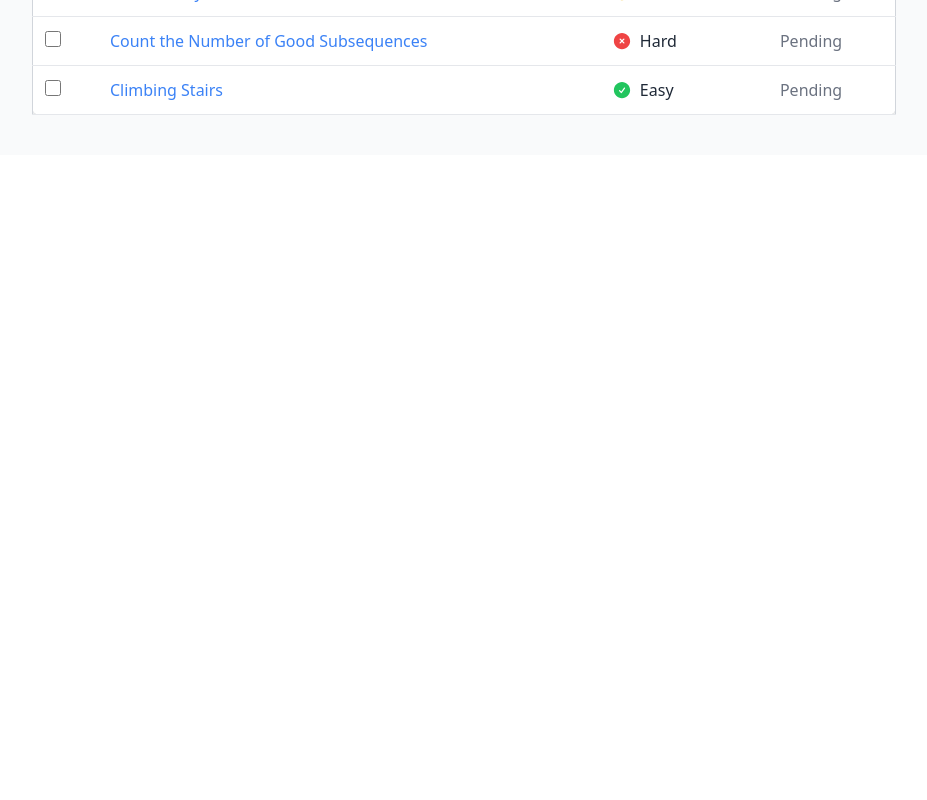
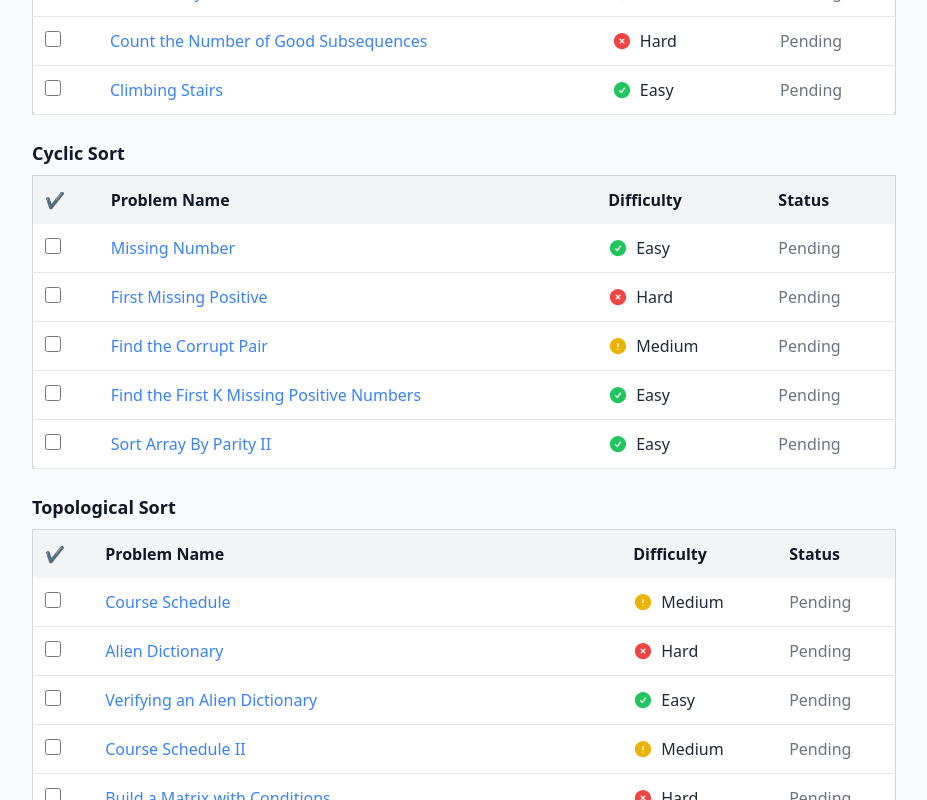
Before and after one commit to hey-shashikant/Programming-Patterns, a React (Create React App) app: page / in a window 1280 px wide. Shown: the part 7600-8400 px from the top of the page, without its empty margins (176-1103 px from the left). Before the commit the page ends 7755 px from the top, so only its background shows below. Built offline with nearby package versions, Linux system fonts and the light colour scheme.

Commit message:
Topological sort

```diff
--- a/src/data/PatternData.js
+++ b/src/data/PatternData.js
@@ -202,6 +202,30 @@ const PatternData = [
     { id: "p125", name: "Count the Number of Good Subsequences", link: "https://leetcode.com/problems/number-of-unique-good-subsequences/", difficulty: "Hard", done: false },
     { id: "p126", name: "Climbing Stairs", link: "https://leetcode.com/problems/climbing-stairs/description/", difficulty: "Easy", done: false }
   ]
+},
+{
+  id: 14,
+  name: "Cyclic Sort",
+  problems: [
+    { id: "p127", name: "Missing Number", link: "https://leetcode.com/problems/missing-number/", difficulty: "Easy", done: false },
+    { id: "p128", name: "First Missing Positive", link: "https://leetcode.com/problems/first-missing-positive/", difficulty: "Hard", done: false },
+    { id: "p129", name: "Find the Corrupt Pair", link: "https://leetcode.com/problems/count-number-of-bad-pairs/description/", difficulty: "Medium", done: false },
+    { id: "p130", name: "Find the First K Missing Positive Numbers", link: "https://leetcode.com/problems/kth-missing-positive-number/", difficulty: "Easy", done: false },
+    { id: "p131", name: "Sort Array By Parity II", link: "https://leetcode.com/problems/sort-array-by-parity-ii/description/", difficulty: "Easy", done: false }
+  ]
+},
+{
+  id: 15,
+  name: "Topological Sort",
+  problems: [
+    { id: "p132", name: "Course Schedule", link: "https://leetcode.com/problems/course-schedule/description/", difficulty: "Medium", done: false },
+    { id: "p133", name: "Alien Dictionary", link: "https://leetcode.com/problems/alien-dictionary/description/", difficulty: "Hard", done: false },
+    { id: "p134", name: "Verifying an Alien Dictionary", link: "https://leetcode.com/problems/verifying-an-alien-dictionary/", difficulty: "Easy", done: false },
+    { id: "p135", name: "Course Schedule II", link: "https://leetcode.com/problems/course-schedule-ii/description/", difficulty: "Medium", done: false },
+    { id: "p136", name: "Build a Matrix with Conditions", link: "https://leetcode.com/problems/build-a-matrix-with-conditions/", difficulty: "Hard", done: false },
+    { id: "p137", name: "Longest Path With Different Adjacent Characters", link: "https://leetcode.com/problems/longest-path-with-different-adjacent-characters/description/", difficulty: "Hard", done: false },
+    { id: "p138", name: "Find All Possible Recipes from Given Supplies", link: "https://leetcode.com/problems/find-all-possible-recipes-from-given-supplies/description/", difficulty: "Medium", done: false }
+  ]
 }
 ];
 
```
